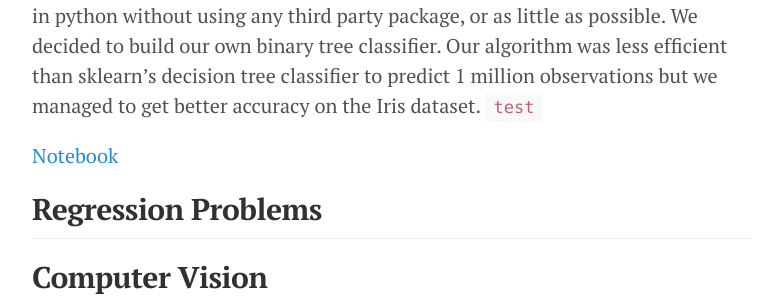
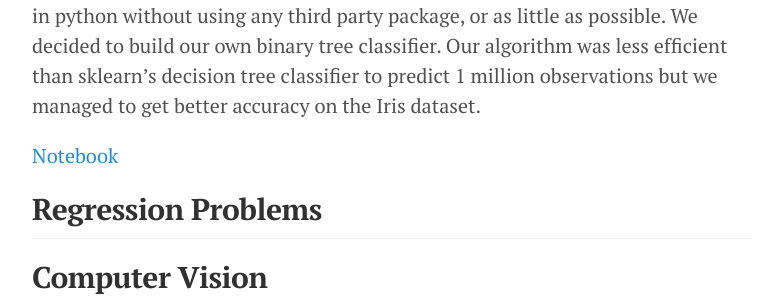
Before and after one commit to florentfettu/florentfettu.github.io, a Jekyll site: the page built from _posts/2020-05-25-data-science-portfolio.md, in a window 1280 px wide. Shown: the part 851-1147 px from the top of the page, without its empty margins (248-1031 px from the left). Built offline with Jekyll 4.4.1, drawn with Linux system fonts in a browser that asks for light colours; nearby versions of some CDN libraries.

Commit message:
Update 2020-05-25-data-science-portfolio.md

```diff
--- a/_posts/2020-05-25-data-science-portfolio.md
+++ b/_posts/2020-05-25-data-science-portfolio.md
@@ -15,7 +15,7 @@
 
 ### Coding a Binary Tree Classifier from Scratch
 
-The realization of this project was part of my master course 60-607 Algorithms for Optimization and Big Data Analysis under the direction of Gilles Caporossi at HEC Montreal. The aim of this project was to develop from scratch an algorithm in python without using any third party package, or as little as possible. We decided to build our own binary tree classifier. Our algorithm was less efficient than sklearn's decision tree classifier to predict 1 million observations but we managed to get better accuracy on the Iris dataset. <code> test </code>
+The realization of this project was part of my master course 60-607 Algorithms for Optimization and Big Data Analysis under the direction of Gilles Caporossi at HEC Montreal. The aim of this project was to develop from scratch an algorithm in python without using any third party package, or as little as possible. We decided to build our own binary tree classifier. Our algorithm was less efficient than sklearn's decision tree classifier to predict 1 million observations but we managed to get better accuracy on the Iris dataset.
 
 <a href="https://nbviewer.jupyter.org/github/florentfettu/florentfettu.github.io/blob/master/Notebooks/arbre_decision_clean.ipynb" target="_blank">Notebook</a>
 
```
